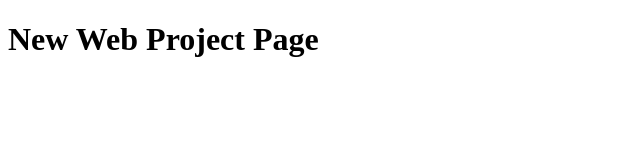
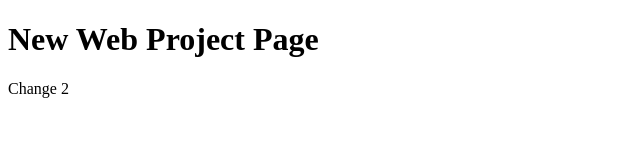
Before and after one commit to ashok-softscripts/Test, a plain HTML site: page index.html in a window 1280 px wide. Shown: the full height of the page, 0-640 px from the left. Drawn offline with Linux system fonts and the light colour scheme.

Commit message:
New change

```diff
--- a/index.html
+++ b/index.html
@@ -7,5 +7,6 @@
     </head>
     <body>
         <h1>New Web Project Page</h1>
+        <p>Change 2</p>
     </body>
 </html>
```
